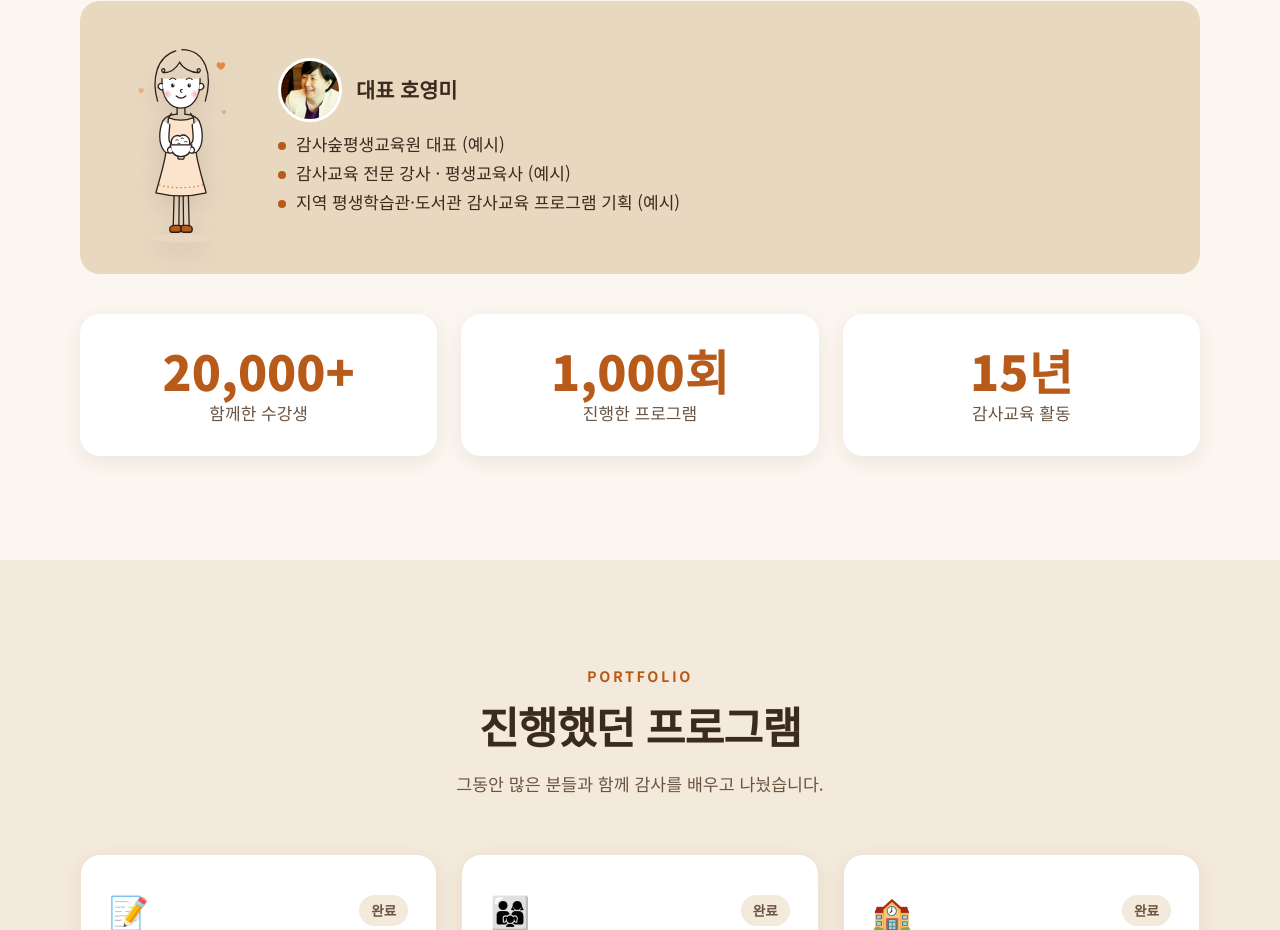
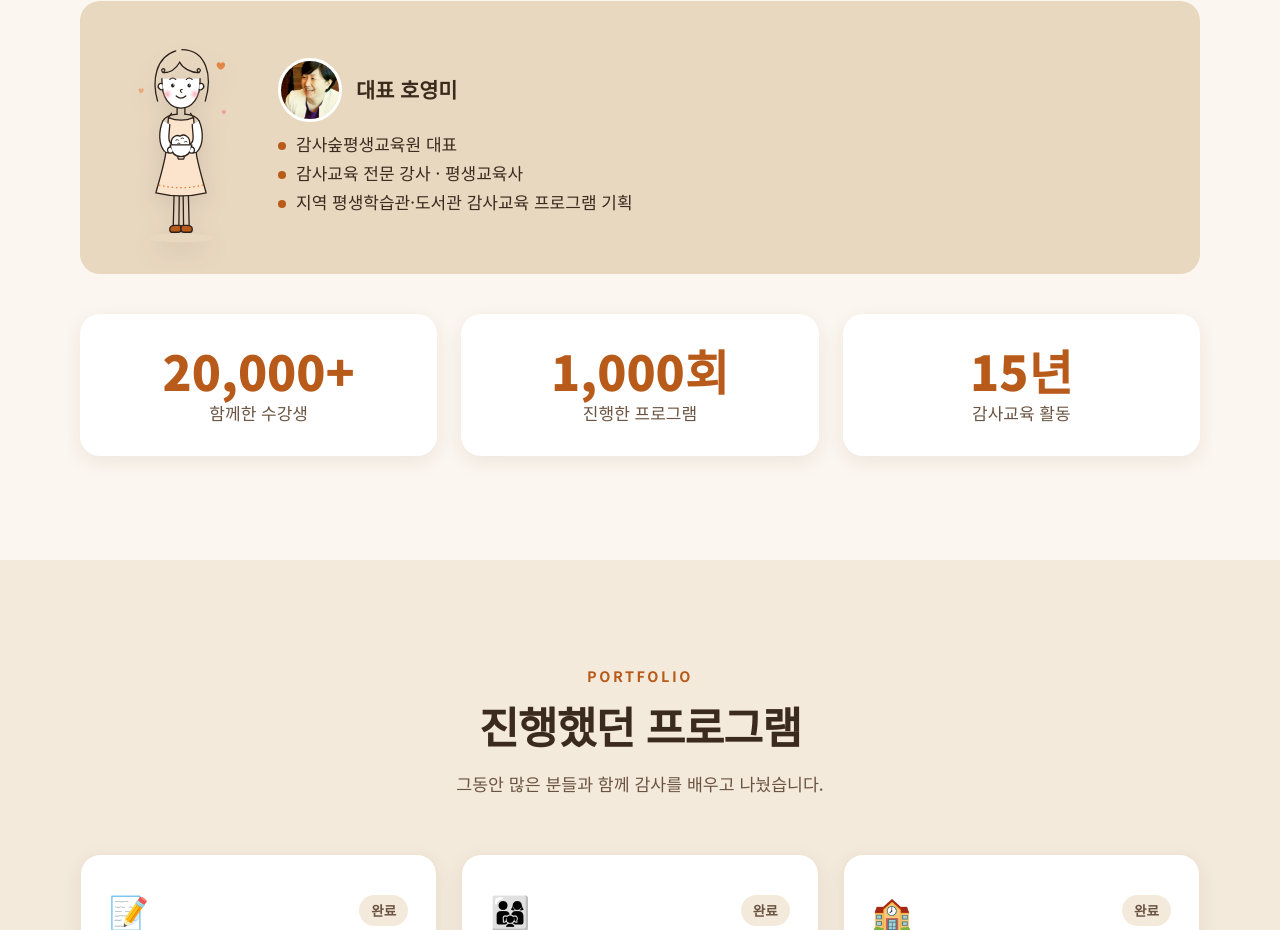
Before and after one commit to hoyoungmi63-ux/hoho, a plain HTML site: page index.html in a window 1280 px wide. Shown: the part 1339-2269 px from the top of the page. Drawn offline with Linux system fonts and the light colour scheme.

Commit message:
대표 약력에서 예시 표시 삭제
Co-Authored-By: Claude Opus 5.5 <noreply@anthropic.com>

```diff
--- a/index.html
+++ b/index.html
@@ -129,9 +129,9 @@
               <h3 class="profile-title">대표 호영미</h3>
             </div>
             <ul class="profile-list">
-              <li>감사숲평생교육원 대표 (예시)</li>
-              <li>감사교육 전문 강사 · 평생교육사 (예시)</li>
-              <li>지역 평생학습관·도서관 감사교육 프로그램 기획 (예시)</li>
+              <li>감사숲평생교육원 대표</li>
+              <li>감사교육 전문 강사 · 평생교육사</li>
+              <li>지역 평생학습관·도서관 감사교육 프로그램 기획</li>
             </ul>
           </div>
         </div>
```
Also changed, not shown: 1 other file.
